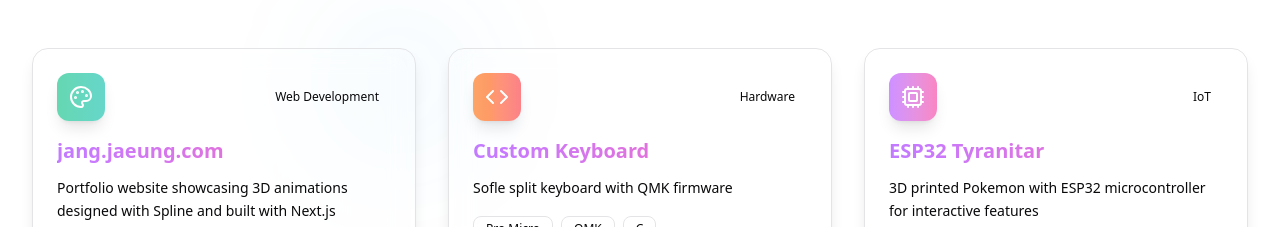
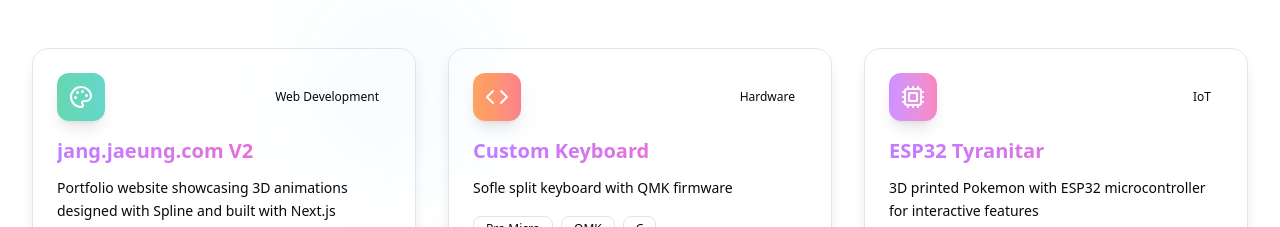
Before and after one commit to JaeungJayJang/personal_website_3, a Next.js app: page / in a window 1280 px wide. Shown: the part 4860-5087 px from the top of the page. Built offline with nearby package versions, Linux system fonts and the light colour scheme.

Commit message:
update project title to reflect version change

```diff
--- a/src/data/projects.ts
+++ b/src/data/projects.ts
@@ -43,7 +43,7 @@
     demoUrl: "https://blog.jaeung.dev" // Add your actual demo URL
   },
   {
-    title: "jang.jaeung.com",
+    title: "jang.jaeung.com V2",
     description: "Portfolio site to showcase design aesthetic and technical skills using Next.js, Tailwind CSS, and Spline. Features a clean and responsive layout, deployed on GitHub Pages via GitHub Actions.",
     shortDesc: "Portfolio website showcasing 3D animations designed with Spline and built with Next.js",
     technologies: ["Next.js", "Tailwind CSS", "Spline"],
```
